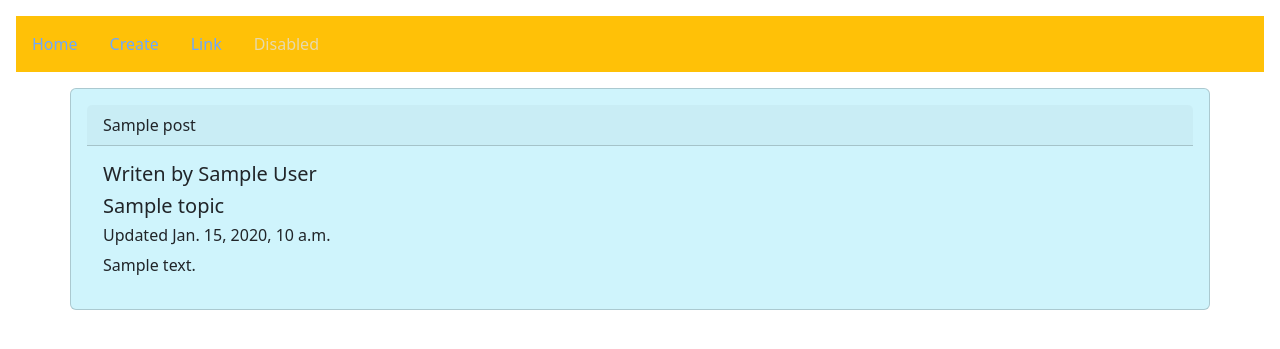
After one commit to Royweru/Blogs-django, a Django app: template templates/base/blogpage.html in a window 1280 px wide. The commit adds this page. Shown: the top 349 px of the page. Run offline with Django 4.2, Linux system fonts and the light colour scheme; the template is opened without the code that fills it: most values are stand-ins (such as "Sample title", 1, 10 or a date in 2020).

Commit message:
new file:   .vscode/settings.json 	modified:   blog/__pycache__/admin.cpython-311.pyc 	modified:   blog/__pycache__/models.cpython-311.pyc 	modified:   blog/__pycache__/views.cpython-311.pyc 	modified:   blog/models.py 	modified:   blog/urls.py 	modified:   blog/views.py 	modified:   templates/Main.html 	new file:   templates/Navbar.html 	modified:   templates/base/Home.html 	new file:   templates/base/blogpage.html 	modified:   templates/base/newpost.html 	new file:   templates/comp/feeds.html 	new file:   templates/comp/topics.html

```diff
--- a/blog/urls.py
+++ b/blog/urls.py
@@ -2,4 +2,7 @@ from django.urls import path
 from. import views
 urlpatterns = [
     path('',views.home_page, name='home'),
+    path('create-blog/', views.createBlog, name='create'),
+
+    path('post/<str:pk>/', views.getblog, name='blog'),
 ]
--- a/templates/Main.html
+++ b/templates/Main.html
@@ -12,6 +12,7 @@
     />
   </head>
   <body>
+    {% include 'Navbar.html' %}
 
     {% block content %}
 
--- /dev/null
+++ b/templates/Navbar.html
@@ -0,0 +1,16 @@
+<nav class="navbar bg-warning m-3" data-bs-theme="dark">
+    <ul class="nav justify-content-end">
+        <li class="nav-item">
+          <a class="nav-link active" aria-current="page" href="/">Home</a>
+        </li>
+        <li class="nav-item">
+          <a class="nav-link" href="{% url 'create' %}">Create</a>
+        </li>
+        <li class="nav-item">
+          <a class="nav-link" href="#">Link</a>
+        </li>
+        <li class="nav-item">
+          <a class="nav-link disabled" aria-disabled="true">Disabled</a>
+        </li>
+      </ul>
+  </nav>
--- /dev/null
+++ b/templates/base/blogpage.html
@@ -0,0 +1,22 @@
+{% extends 'Main.html' %}
+
+
+{% block content %}
+    <div class="container">
+        <div class="row">
+
+            <div class="card bg-info-subtle p-3">
+                <div class="card-header">
+                  {{post.title}}
+                </div>
+                <div class="card-body">
+                  <h5 class="card-title"> Writen by {{post.author}}</h5>
+                  <h5 class="card-title">{{post.topic}}</h5>
+                  <h6 class="card-title">Updated {{post.created}}</h6>
+                  <p class="card-text">{{post.body}}</p>
+
+                </div>
+              </div>
+        </div>
+    </div>
+{% endblock content %}
```
Also changed, not shown: blog/models.py (+5 -2 lines), blog/views.py (+25 -1 lines), templates/base/Home.html (+11 -1 lines), templates/base/newpost.html (+13 -3 lines), templates/comp/feeds.html (added, +17 -0 lines), templates/comp/topics.html (added, +11 -0 lines).
